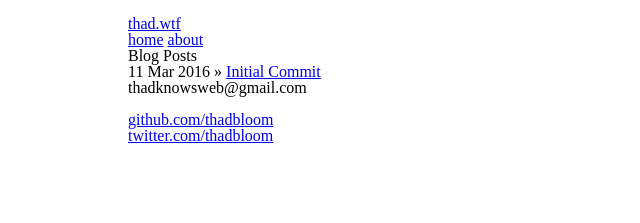
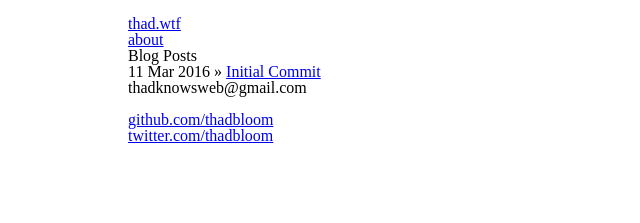
Before and after one commit to thadbloom/thadbloom.github.io, a Jekyll site: the page built from index.html, in a window 1280 px wide. Shown: the top 223 px of the page, without its empty margins (0-640 px from the left). Built offline with Jekyll 4.4.1, drawn with Linux system fonts in a browser that asks for light colours; Markdown is read by kramdown in place of the engine named in the settings.

```diff
--- a/_config.yml
+++ b/_config.yml
@@ -2,3 +2,4 @@ name: thad.wtf
 markdown: redcarpet
 highlighter: pygments # or rouge or null
 exclude: ["node_modules", "gulpfile.js", "package.json"]
+permalink: pretty
--- a/_layouts/default.html
+++ b/_layouts/default.html
@@ -13,8 +13,7 @@
 	<div class="header">
 		<h1 class="title"><a href="/">{{ site.name }}</a></h1>
 		<nav>
-			<a class="extra" href="/">home</a>
-			<a class="extra" href="/about.html">about</a>
+			<a href="/about/">about</a>
 		</nav>
 	</div>
 
```
